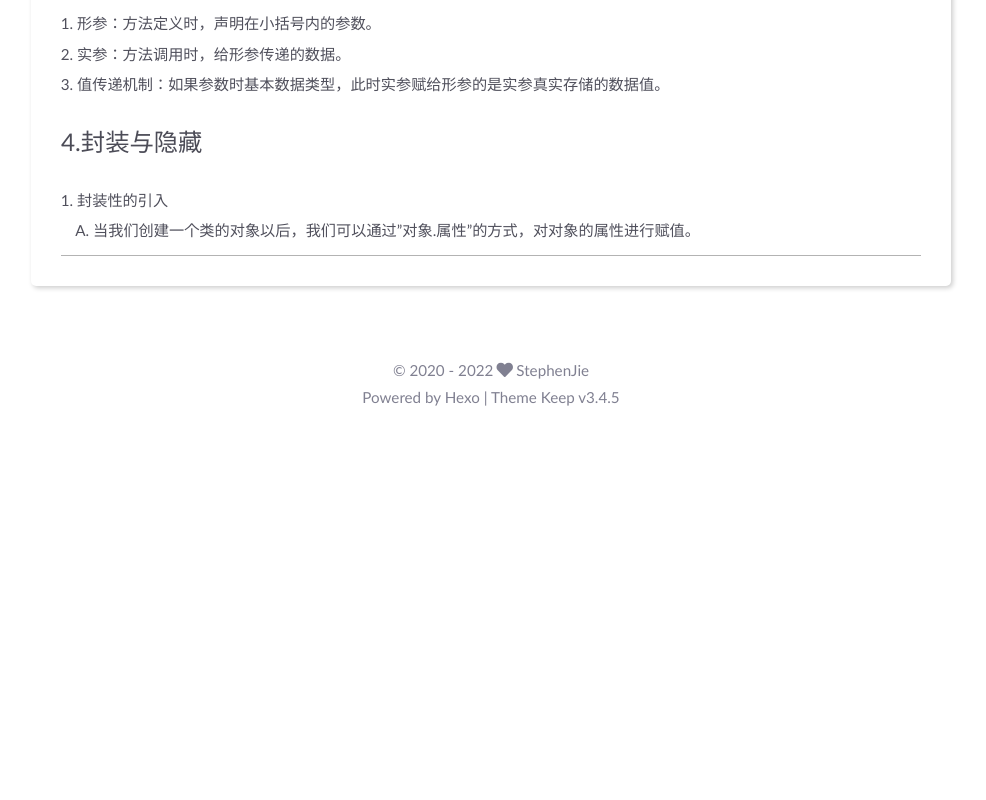
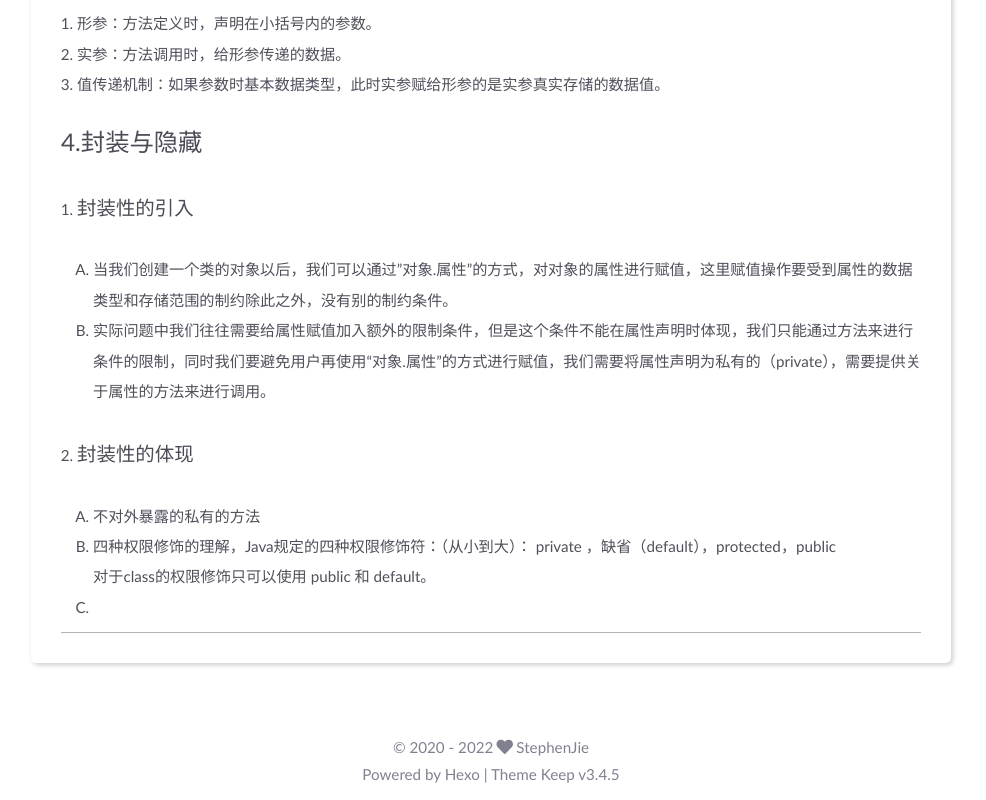
Before and after one commit to zhaowenjie30/zhaowenjie30.github.io, a plain HTML site: page 2022/05/10/Java笔记/index.html in a window 1280 px wide. Shown: the part 816-1616 px from the top of the page, without its empty margins (149-1135 px from the left). Before the commit the page ends 1239 px from the top, so only its background shows below. Drawn offline with Linux system fonts and the light colour scheme.

Commit message:
Site updated: 2022-05-11 15:54:42

```diff
--- a/2022/05/10/Java笔记/index.html
+++ b/2022/05/10/Java笔记/index.html
@@ -166,8 +166,15 @@
 <li>值传递机制：如果参数时基本数据类型，此时实参赋给形参的是实参真实存储的数据值。</li>
 </ol>
 <h3 id="4-封装与隐藏"><a href="#4-封装与隐藏" class="headerlink" title="4.封装与隐藏"></a>4.封装与隐藏</h3><ol>
-<li>封装性的引入<ol>
-<li>当我们创建一个类的对象以后，我们可以通过”对象.属性”的方式，对对象的属性进行赋值。</li>
+<li><h5 id="封装性的引入"><a href="#封装性的引入" class="headerlink" title="封装性的引入"></a>封装性的引入</h5><ol>
+<li>当我们创建一个类的对象以后，我们可以通过”对象.属性”的方式，对对象的属性进行赋值，这里赋值操作要受到属性的数据类型和存储范围的制约除此之外，没有别的制约条件。</li>
+<li>实际问题中我们往往需要给属性赋值加入额外的限制条件，但是这个条件不能在属性声明时体现，我们只能通过方法来进行条件的限制，同时我们要避免用户再使用“对象.属性”的方式进行赋值，我们需要将属性声明为私有的（private），需要提供关于属性的方法来进行调用。</li>
+</ol>
+</li>
+<li><h5 id="封装性的体现"><a href="#封装性的体现" class="headerlink" title="封装性的体现"></a>封装性的体现</h5><ol>
+<li>不对外暴露的私有的方法</li>
+<li>四种权限修饰的理解，Java规定的四种权限修饰符：（从小到大）： private ，缺省（default），protected，public<br>对于class的权限修饰只可以使用 public 和 default。</li>
+<li></li>
 </ol>
 </li>
 </ol>
```
